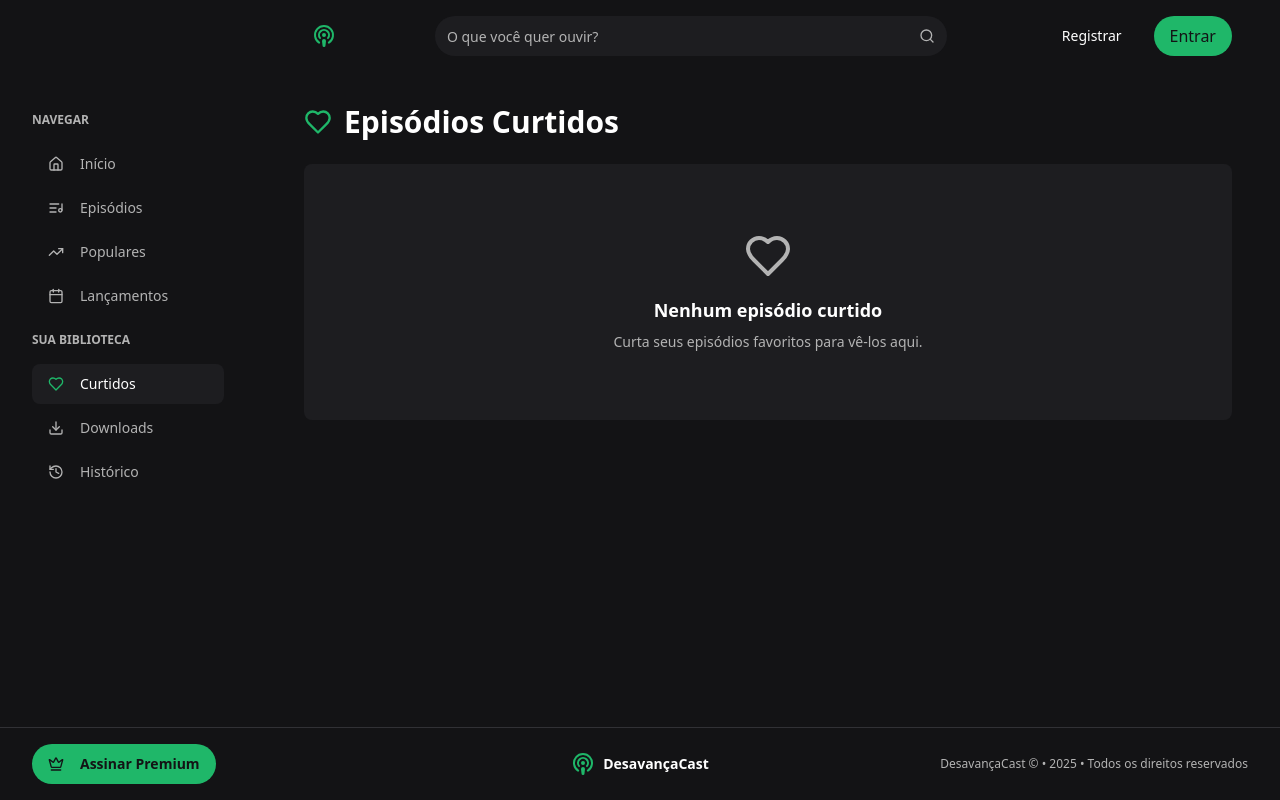
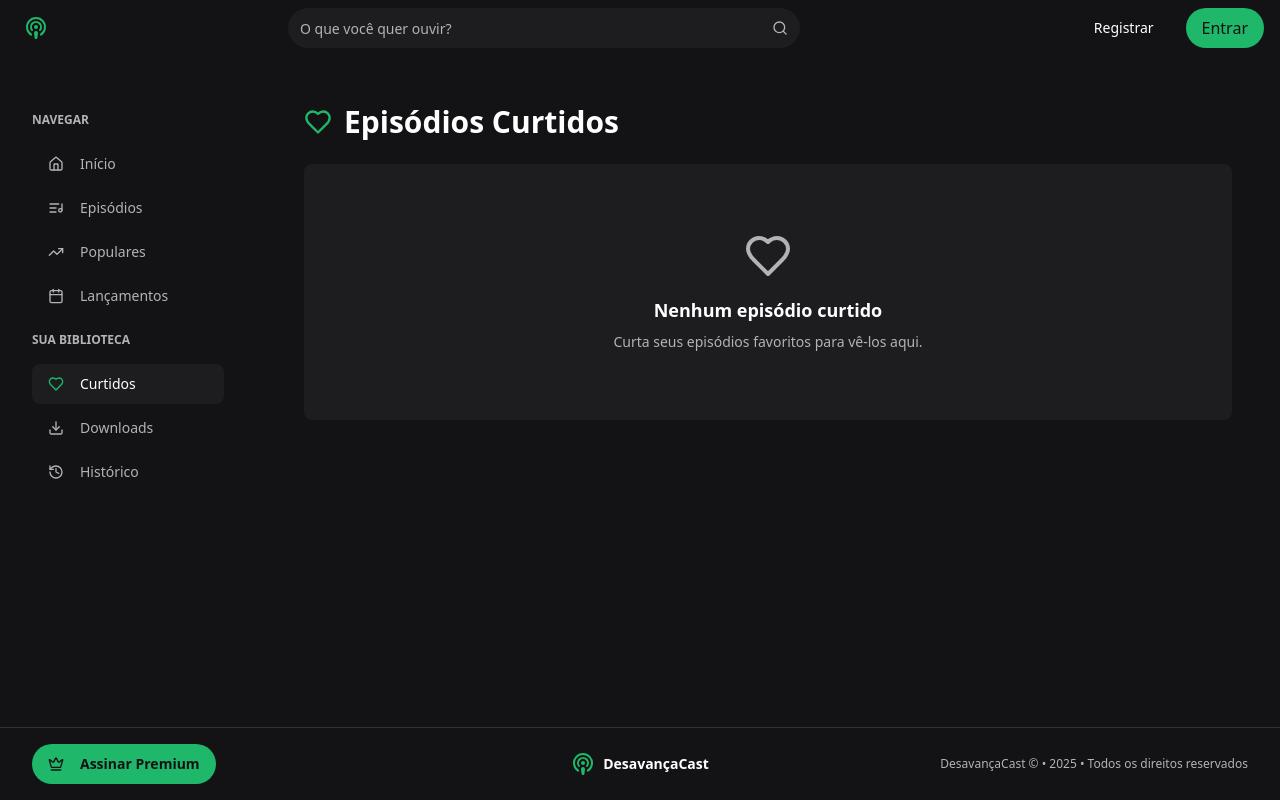
Before and after one commit to oadilson/DesavancaCast, a React (Vite) app: page /liked in a window 1280 px wide. Built offline with nearby package versions, Linux system fonts and the light colour scheme.

Commit message:
[dyad] Alinhando o ícone do podcast com o menu esquerdo no cabeçalho - wrote 1 file(s)

```diff
--- a/src/components/Header.tsx
+++ b/src/components/Header.tsx
@@ -100,20 +100,22 @@ const Header: React.FC<HeaderProps> = ({ className }) => {
   return (
     <header
       className={cn(
-        "fixed top-0 left-0 right-0 z-50 py-2 px-4 transition-all duration-300", // Removido flex items-center justify-between e md:px-8 daqui
+        "fixed top-0 left-0 right-0 z-50 py-2 px-4 transition-all duration-300 flex items-center justify-between",
         scrolled ? "bg-podcast-black/80 backdrop-blur-sm" : "bg-transparent",
         className
       )}
     >
-      <div className="flex items-center justify-between md:ml-64 md:px-8 md:py-2"> {/* Novo div interno para o conteúdo do cabeçalho */}
-        <div className="flex items-center space-x-2">
-          <MobileSidebar />
-          <Link to="/" className="hidden md:flex items-center gap-2 text-podcast-white hover:text-podcast-green transition-colors">
-            <Podcast className="text-podcast-green" size={24} />
-          </Link>
-        </div>
+      {/* Seção esquerda: Gatilho da Sidebar Mobile + Logo do Podcast (alinhado com a sidebar) */}
+      <div className="absolute left-0 top-0 bottom-0 flex items-center px-4 md:w-64">
+        <MobileSidebar />
+        <Link to="/" className="hidden md:flex items-center gap-2 text-podcast-white hover:text-podcast-green transition-colors ml-2">
+          <Podcast className="text-podcast-green" size={24} />
+        </Link>
+      </div>
 
-        {/* Global Search Bar */}
+      {/* Conteúdo principal do cabeçalho (barra de busca e menu do usuário) - deslocado para a direita */}
+      <div className="flex items-center justify-between flex-grow md:ml-64">
+        {/* Barra de Busca Global */}
         <form onSubmit={handleGlobalSearch} className="relative flex-grow max-w-lg hidden md:block mx-4">
           <Input
             type="text"
@@ -127,6 +129,7 @@ const Header: React.FC<HeaderProps> = ({ className }) => {
           </Button>
         </form>
 
+        {/* Seção direita: Menu do Usuário */}
         <div className="flex items-center space-x-2 md:space-x-4">
           {session ? (
             <DropdownMenu>
```
